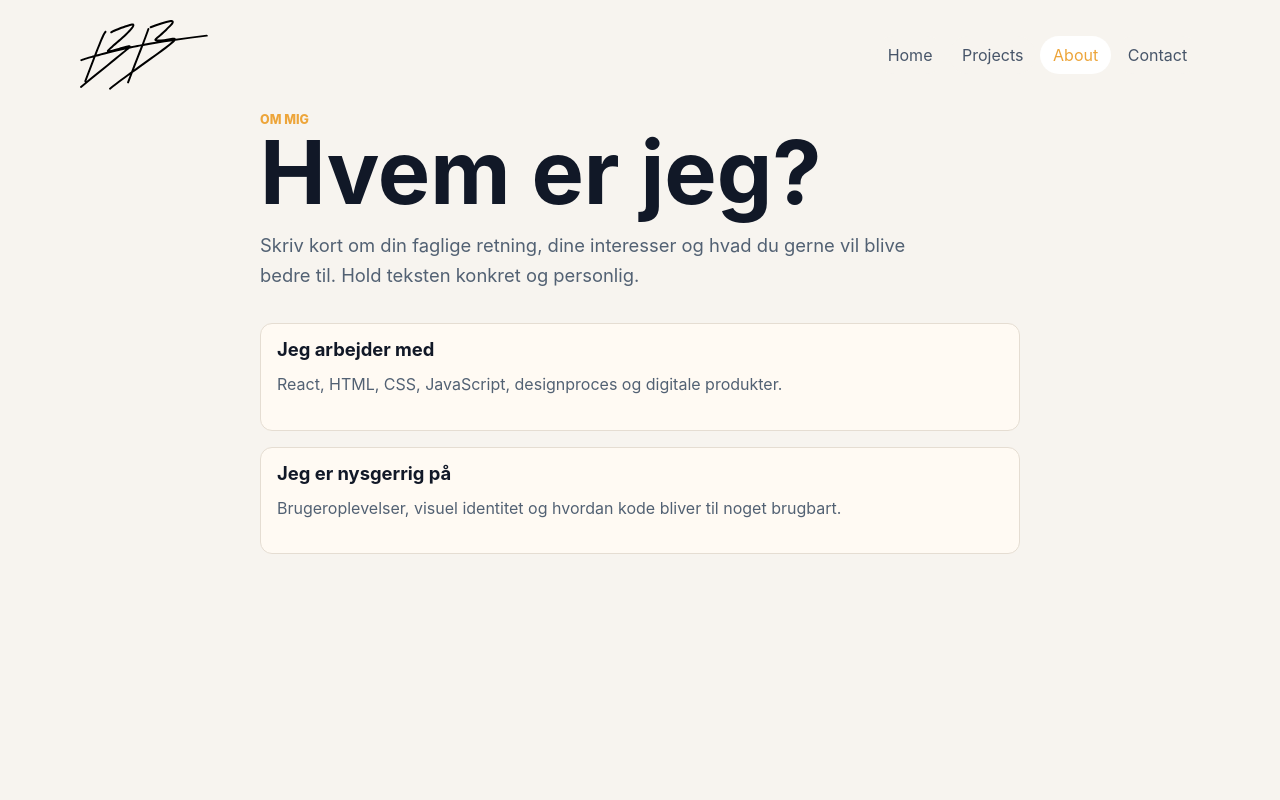
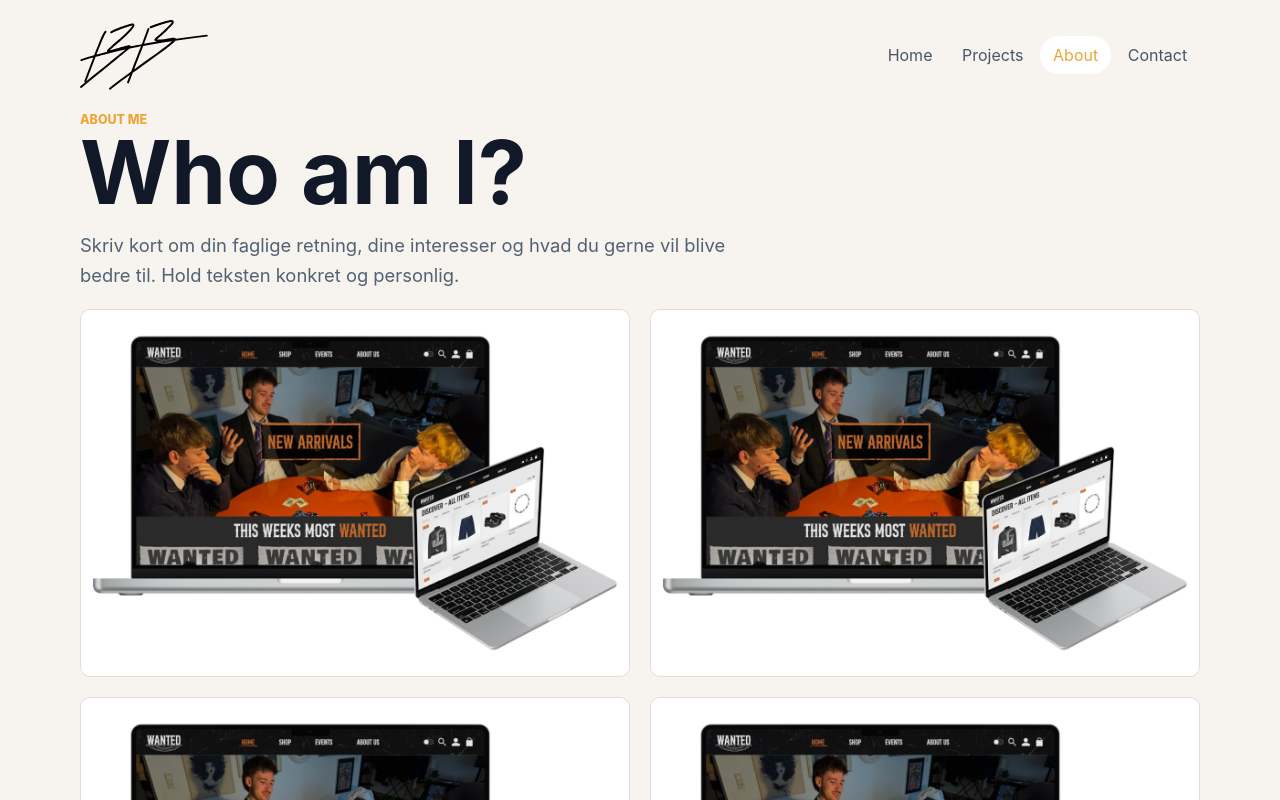
Before and after one commit to danielbilkvist/danielbilkvist.github.io, a React (Vite) app: page /about in a window 1280 px wide. Shown: the top 800 px of the page. Built offline with nearby package versions, Linux system fonts and the light colour scheme.

Commit message:
New About Page Design

```diff
--- /dev/null
+++ b/src/components/AboutGrid.css
@@ -0,0 +1,85 @@
+.about-grid {
+  display: grid;
+  grid-template-columns: repeat(2, 1fr);
+  gap: 20px;
+  width: 100%;
+}
+
+.about-card {
+  position: relative;
+  overflow: hidden;
+  cursor: pointer;
+  border-radius: 10px;
+  border: 1px solid #e5ddd2;
+}
+
+.about-card img {
+  display: block;
+  width: 100%;
+  height: auto;
+}
+
+.about-title {
+  margin: 0 0 10px;
+  font-size: 24px;
+  font-weight: 400;
+  color: white;
+}
+
+.about-description {
+  margin: 0;
+  max-width: 500px;
+  font-size: 15px;
+  line-height: 1.5;
+  color: white;
+}
+
+.about-overlay {
+  position: absolute;
+  inset: 0;
+
+  display: flex;
+  flex-direction: column;
+  justify-content: flex-end;
+
+  padding: 30px;
+
+  background: rgba(0, 0, 0, 0.8);
+
+  color: white;
+
+  opacity: 0;
+
+  transition: opacity 0.3s ease;
+}
+
+.about-overlay h2 {
+  margin: 0 0 10px;
+
+  font-size: 24px;
+  font-weight: 400;
+}
+
+.about-overlay p {
+  margin: 0;
+
+  max-width: 500px;
+
+  font-size: 15px;
+  line-height: 1.5;
+}
+
+.about-card:hover .about-overlay,
+.about-card.active .about-overlay {
+  opacity: 1;
+}
+
+.about-overlay {
+  transition: opacity 0.3s ease;
+}
+
+@media (max-width: 700px) {
+  .about-grid {
+    grid-template-columns: 1fr;
+  }
+}
--- /dev/null
+++ b/src/components/AboutGrid.jsx
@@ -0,0 +1,32 @@
+import { useState } from "react";
+import about from "../data/about";
+import "./AboutGrid.css";
+
+function AboutGrid() {
+  const [activeId, setActiveId] = useState(null);
+
+  const handleClick = (id) => {
+    setActiveId(activeId === id ? null : id);
+  };
+
+  return (
+    <div className="about-grid">
+      {about.map((item) => (
+        <div
+          className={`about-card ${activeId === item.id ? "active" : ""}`}
+          key={item.id}
+          onClick={() => handleClick(item.id)}
+        >
+          <img src={item.image} alt={item.title} />
+
+          <div className="about-overlay">
+            <h2 className="about-title">{item.title}</h2>
+            <p className="about-description">{item.description}</p>
+          </div>
+        </div>
+      ))}
+    </div>
+  );
+}
+
+export default AboutGrid;
--- a/src/components/Navbar.css
+++ b/src/components/Navbar.css
@@ -5,10 +5,11 @@
   gap: 1rem;
   width: min(100% - 2rem, 1120px);
   margin: 0 auto;
-  padding: 1.25rem 0;
+  /* padding: 1.25rem 0; */
   position: sticky;
   top: 0;
   z-index: 10;
+  background-color: #f7f4ef;
 }
 
 .brand {
@@ -23,7 +24,7 @@
 }
 
 .site-nav {
-  grid-template-columns: 2fr 2fr 2fr;
+  grid-template-columns: 2fr;
   display: flex;
   flex-wrap: wrap;
   justify-content: flex-end;
@@ -33,7 +34,10 @@
  @media (max-width: 720px) {
   .site-nav {
     grid-template-columns: repeat(auto-fit, minmax(6rem, 1fr));
-    justify-content: flex-end;
+    justify-content: space-between;
+  }
+  .brand {
+    display:none
   }
 }
 
--- /dev/null
+++ b/src/data/about.js
@@ -0,0 +1,59 @@
+const about = [
+  {
+    id: 1,
+    title: "One",
+    description: "Description.",
+    image: `${import.meta.env.BASE_URL}MockupWanted.png`,
+  },
+  {
+    id: 2,
+    title: "Two",
+    description:
+      "Description.",
+    image: `${import.meta.env.BASE_URL}MockupWanted.png`,
+  },
+  {
+    id: 3,
+    title: "Three",
+    description: "Description.",
+    image: `${import.meta.env.BASE_URL}MockupWanted.png`,
+  },
+  {
+    id: 4,
+    title: "Four",
+    description: "Description.",
+    image: `${import.meta.env.BASE_URL}MockupWanted.png`,
+  },
+  {
+    id: 5,
+    title: "Five",
+    description: "Description.",
+    image: `${import.meta.env.BASE_URL}MockupWanted.png`,
+  },
+  {
+    id: 6,
+    title: "Six",
+    description: "Description.",
+    image: `${import.meta.env.BASE_URL}MockupWanted.png`,
+  },
+  {
+    id: 7,
+    title: "Seven",
+    description: "Description.",
+    image: `${import.meta.env.BASE_URL}MockupWanted.png`,
+  },
+  {
+    id: 8,
+    title: "Eight",
+    description: "Description.",
+    image: `${import.meta.env.BASE_URL}MockupWanted.png`,
+  },
+  {
+    id: 9,
+    title: "Nine",
+    description: "Description.",
+    image: `${import.meta.env.BASE_URL}MockupWanted.png`,
+  },
+];
+
+export default about;
--- a/src/index.css
+++ b/src/index.css
@@ -360,7 +360,7 @@ p {
   font-weight: 700;
 }
 
-.info-list {
+/* .info-list {
   display: grid;
   gap: 1rem;
   margin-top: 2rem;
@@ -376,7 +376,7 @@ p {
 
 .info-list h2 {
   font-size: 1.15rem;
-}
+} */
 
 .contact-list {
   display: grid;
--- a/src/pages/AboutPage.jsx
+++ b/src/pages/AboutPage.jsx
@@ -1,22 +1,30 @@
+import AboutGrid from "../components/AboutGrid";
+
 function AboutPage() {
   return (
-    <div className="page narrow">
-      <p className="eyebrow">Om mig</p>
-      <h1>Hvem er jeg?</h1>
+    <div className="page">
+      <p className="eyebrow">About me</p>
+      <h1>Who am I?</h1>
       <p className="lead">
         Skriv kort om din faglige retning, dine interesser og hvad du gerne vil
         blive bedre til. Hold teksten konkret og personlig.
       </p>
 
-      <section className="info-list" aria-label="Om mig detaljer">
-        <div>
+      <section className="info-list" aria-label="About me">
+        <AboutGrid />
+        {/* <div>
           <h2>Jeg arbejder med</h2>
-          <p>React, HTML, CSS, JavaScript, designproces og digitale produkter.</p>
+          <p>
+            React, HTML, CSS, JavaScript, designproces og digitale produkter.
+          </p>
         </div>
         <div>
           <h2>Jeg er nysgerrig på</h2>
-          <p>Brugeroplevelser, visuel identitet og hvordan kode bliver til noget brugbart.</p>
-        </div>
+          <p>
+            Brugeroplevelser, visuel identitet og hvordan kode bliver til noget
+            brugbart.
+          </p>
+        </div> */}
       </section>
     </div>
   );
```
